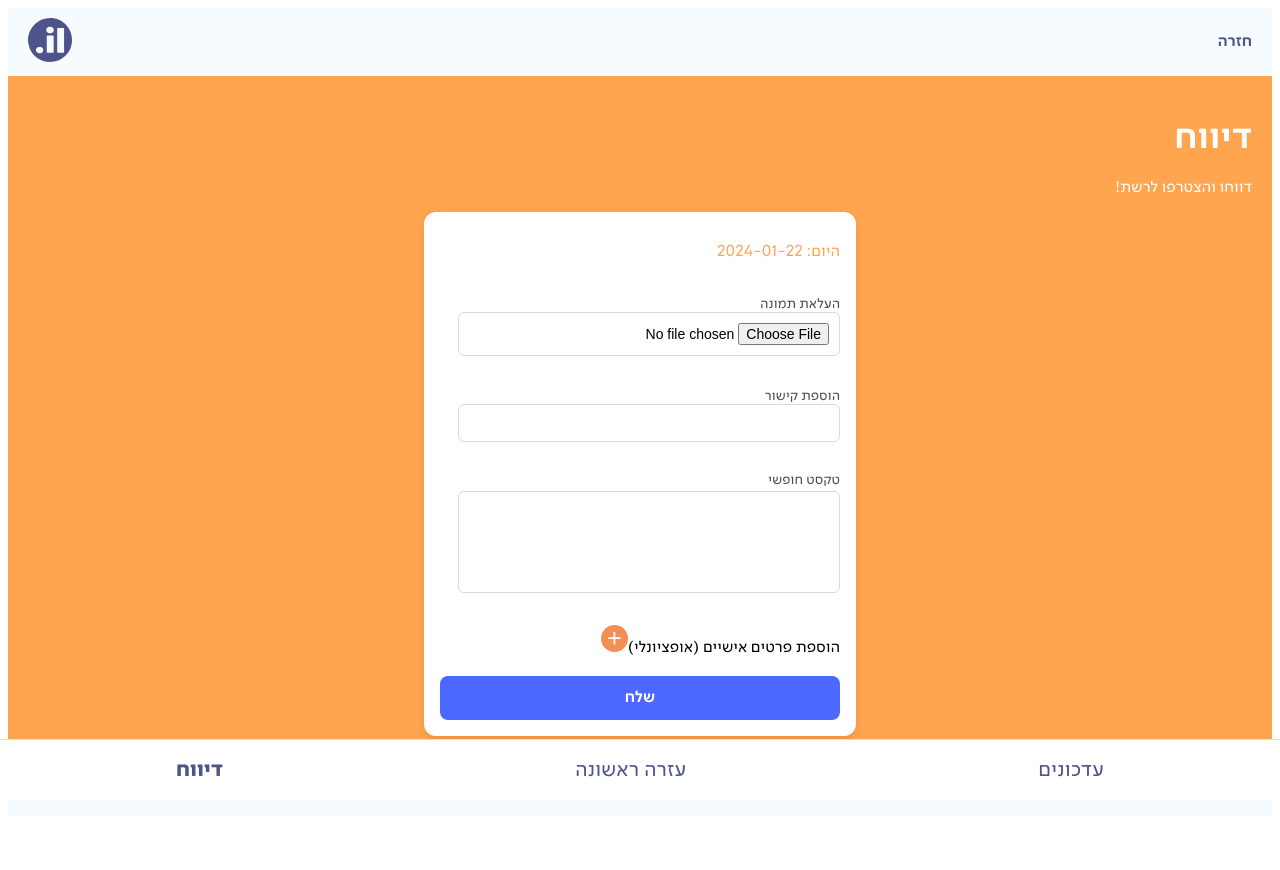
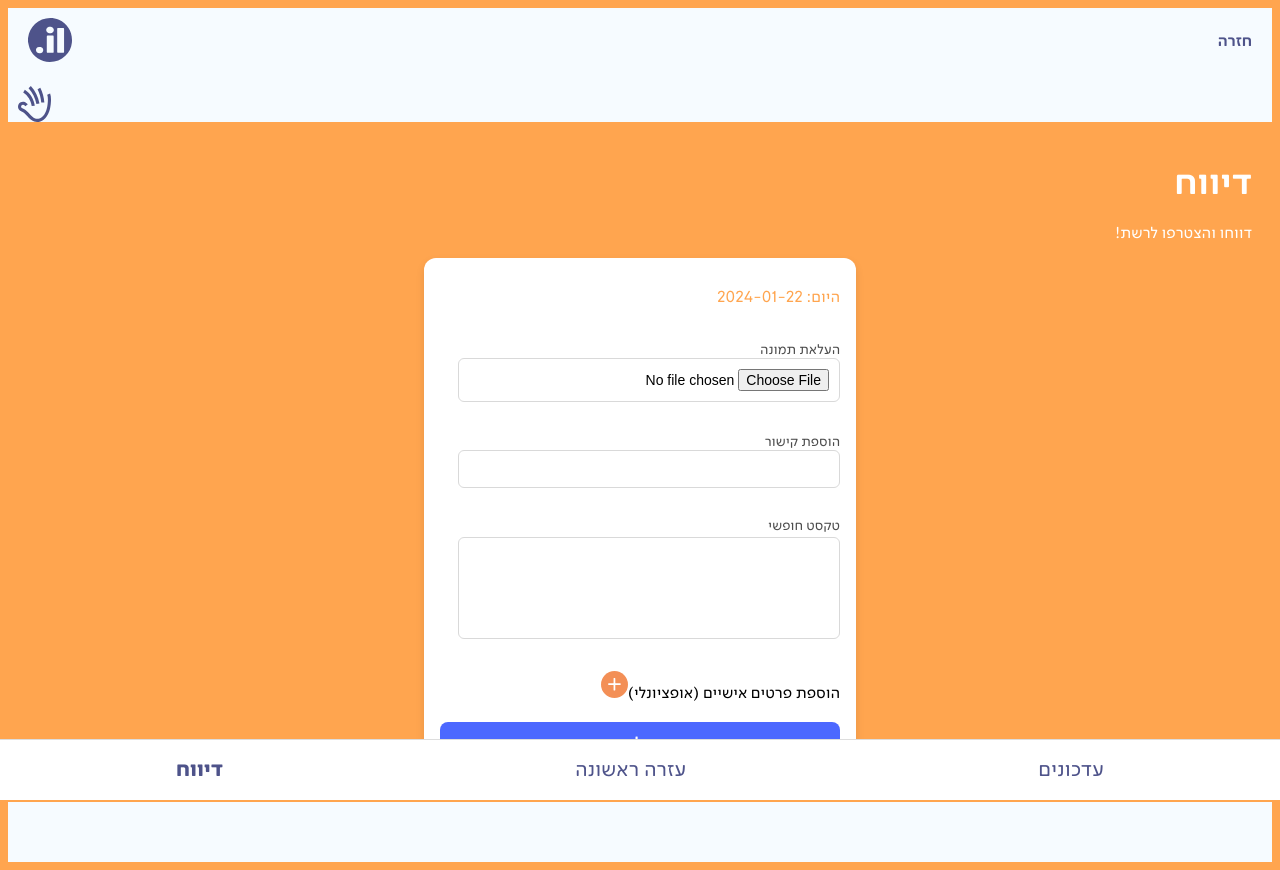
Before and after one commit to lioraVes/Link, a Next.js app: page /report in a window 1280 px wide. Before the commit the page ends 824 px from the top, so only its background shows below. Built offline with nearby package versions, Linux system fonts and the light colour scheme.

Commit message:
add nav to report

```diff
--- a/app/report/page.module.css
+++ b/app/report/page.module.css
@@ -140,3 +140,9 @@
   font-size: 16px;
   color: #ffa54f; /* Subtle color for date */
 }
+
+.svgStyle {
+  display: flex;
+  justify-content: left;
+  padding: 10px 0 0 10px;
+}
--- a/app/report/page.tsx
+++ b/app/report/page.tsx
@@ -1,6 +1,6 @@
 "use client";
 
-import React, { useState, ChangeEvent, SyntheticEvent } from "react";
+import React, { useState, useEffect, ChangeEvent, SyntheticEvent } from "react";
 import styles from "./page.module.css";
 import { postFormData } from "./utils";
 import { ContactFormResponse } from "./types";
@@ -8,6 +8,15 @@ import { ContactFormResponse } from "./types";
 const formHandlerUrl = "/report/api";
 
 export default function ContactForm() {
+  useEffect(() => {
+    document.body.style.backgroundColor = "#ffa54f";
+
+    // Reset the body background color when the component unmounts
+    return () => {
+      document.body.style.backgroundColor = "";
+    };
+  }, []);
+
   const [formData, setFormData] = useState({
     image: null as File | null,
     link: "",
@@ -20,10 +29,14 @@ export default function ContactForm() {
     },
   });
 
-  const [submissionResponse, setSubmissionResponse] = useState<ContactFormResponse | undefined>(undefined);
+  const [submissionResponse, setSubmissionResponse] = useState<
+    ContactFormResponse | undefined
+  >(undefined);
   const [showAdditionalDetails, setShowAdditionalDetails] = useState(false);
 
-  function handleChange(event: ChangeEvent<HTMLInputElement | HTMLTextAreaElement>) {
+  function handleChange(
+    event: ChangeEvent<HTMLInputElement | HTMLTextAreaElement>
+  ) {
     const { name, value, files } = event.target as HTMLInputElement;
 
     if (files) {
@@ -47,12 +60,43 @@ export default function ContactForm() {
 
   return (
     <main>
+      <div className={styles.svgStyle}>
+        <svg
+          width="33"
+          height="36"
+          viewBox="0 0 33 36"
+          fill="none"
+          xmlns="http://www.w3.org/2000/svg"
+        >
+          <g clip-path="url(#clip0_1438_244)">
+            <path
+              d="M19.0576 35.9999C18.0894 35.9999 17.1316 35.8512 16.2204 35.5432C13.316 34.5715 11.2036 32.2777 9.1586 30.0583C7.52258 28.2795 5.97457 26.6016 4.14699 25.6937C3.97097 25.6034 3.78976 25.5237 3.60338 25.4388C2.66111 25.0034 1.48587 24.4671 0.709278 23.2512C-0.34171 21.6158 -0.207101 19.1627 1.01992 17.5485C2.13821 16.0777 3.97614 15.3768 5.81408 15.7167C7.27407 15.9875 8.69265 16.9167 9.81612 18.3237L7.40868 20.3361C6.75634 19.5131 5.99011 18.9875 5.26011 18.8494C4.57153 18.722 3.86742 18.9768 3.46877 19.5025C3.05976 20.0441 2.98211 20.9945 3.3031 21.499C3.58267 21.9397 4.18323 22.2105 4.87181 22.5291C5.08408 22.6246 5.29635 22.7255 5.50344 22.8264C7.84357 23.9945 9.6608 25.9645 11.4159 27.8706C13.2745 29.8883 15.0296 31.7945 17.1834 32.5167C19.2491 33.2069 21.698 32.6866 23.7327 31.1255C25.6586 29.6494 27.2221 27.3184 28.2576 24.3822C29.1274 21.9291 29.6399 19.0034 29.8367 15.4512C29.9506 13.3114 29.9713 10.8317 29.205 8.68658L32.1199 7.59277C33.0777 10.2795 33.0725 13.168 32.9379 15.6317C32.7256 19.5025 32.1509 22.7202 31.1776 25.4706C29.935 28.991 28.0039 31.8264 25.5913 33.6795C23.6084 35.2034 21.2993 35.9999 19.0576 35.9999Z"
+              fill="#4E538A"
+            />
+            <path
+              d="M13.6991 20.0762C12.995 14.5169 9.81612 9.40889 5.19281 6.4142L6.84954 3.72217C12.2443 7.21597 15.9564 13.1788 16.7796 19.6673L13.6991 20.0762Z"
+              fill="#4E538A"
+            />
+            <path
+              d="M18.4104 18.0106C17.2714 12.085 14.5585 6.6 10.5616 2.16106L12.8448 0C17.23 4.87434 20.2069 10.8903 21.4546 17.3947L18.4052 18.0106H18.4104Z"
+              fill="#4E538A"
+            />
+            <path
+              d="M23.2356 16.6248C22.9353 11.9734 21.6669 7.33273 19.5598 3.20706L22.3141 1.73096C24.618 6.24954 26.0106 11.3256 26.3368 16.4124L23.2356 16.6248Z"
+              fill="#4E538A"
+            />
+          </g>
+          <defs>
+            <clipPath id="clip0_1438_244">
+              <rect width="33" height="36" fill="white" />
+            </clipPath>
+          </defs>
+        </svg>
+      </div>
       <div className={styles.container}>
         <div className={styles.reportHeader}>
           <h1 className={styles.reportPageTitle}>דיווח</h1>
-          <p className={styles.reportPageSubtitle}>
-            דווחו והצטרפו לרשת!
-          </p>
+          <p className={styles.reportPageSubtitle}>דווחו והצטרפו לרשת!</p>
         </div>
 
         {submissionResponse ? (
@@ -165,15 +209,25 @@ export default function ContactForm() {
             </div>
 
             <div className={styles.formGroup}>
-            <a className={styles.newsLink} onClick={() => setShowAdditionalDetails(true)}>
-            הוספת פרטים אישיים (אופציונלי)
-            <svg width="27" height="27" viewBox="0 0 27 27" fill="none" xmlns="http://www.w3.org/2000/svg">
-<circle cx="13.5" cy="13.5" r="13.5" fill="#F38F56"/>
-<path d="M13.1232 19.424C13.0272 19.424 12.9552 19.376 12.8592 19.376C12.6912 19.328 12.5712 19.232 12.5712 18.968V14.36C12.5712 14.264 12.5232 14.192 12.4512 14.144C12.4032 14.12 12.3552 14.072 12.2832 14.072H7.72319C7.43519 14.072 7.31519 13.952 7.26719 13.784C7.26719 13.688 7.21919 13.616 7.21919 13.52V12.824C7.31519 12.464 7.48319 12.344 7.79519 12.344H12.1632C12.4032 12.296 12.4752 12.224 12.5472 12.056C12.5712 12.008 12.5712 11.96 12.5712 11.912V7.496C12.5712 7.208 12.6912 7.088 12.8592 7.04C12.9552 7.04 13.0272 6.992 13.1232 6.992H13.8192C14.1792 7.088 14.2992 7.256 14.2992 7.568V12.056C14.2992 12.128 14.3472 12.2 14.3952 12.248C14.4432 12.32 14.4912 12.344 14.5872 12.344H19.1232C19.4352 12.344 19.5552 12.416 19.6512 12.776V13.52C19.6512 13.616 19.6032 13.688 19.6032 13.784C19.5552 13.952 19.4592 14.072 19.1952 14.072H14.7072C14.4672 14.12 14.3952 14.192 14.3232 14.36C14.2992 14.408 14.2992 14.456 14.2992 14.504V18.896C14.2992 19.208 14.2272 19.328 13.8672 19.424H13.1232Z" fill="white"/>
-</svg>
-
-            </a>
-
+              <a
+                className={styles.newsLink}
+                onClick={() => setShowAdditionalDetails(true)}
+              >
+                הוספת פרטים אישיים (אופציונלי)
+                <svg
+                  width="27"
+                  height="27"
+                  viewBox="0 0 27 27"
+                  fill="none"
+                  xmlns="http://www.w3.org/2000/svg"
+                >
+                  <circle cx="13.5" cy="13.5" r="13.5" fill="#F38F56" />
+                  <path
+                    d="M13.1232 19.424C13.0272 19.424 12.9552 19.376 12.8592 19.376C12.6912 19.328 12.5712 19.232 12.5712 18.968V14.36C12.5712 14.264 12.5232 14.192 12.4512 14.144C12.4032 14.12 12.3552 14.072 12.2832 14.072H7.72319C7.43519 14.072 7.31519 13.952 7.26719 13.784C7.26719 13.688 7.21919 13.616 7.21919 13.52V12.824C7.31519 12.464 7.48319 12.344 7.79519 12.344H12.1632C12.4032 12.296 12.4752 12.224 12.5472 12.056C12.5712 12.008 12.5712 11.96 12.5712 11.912V7.496C12.5712 7.208 12.6912 7.088 12.8592 7.04C12.9552 7.04 13.0272 6.992 13.1232 6.992H13.8192C14.1792 7.088 14.2992 7.256 14.2992 7.568V12.056C14.2992 12.128 14.3472 12.2 14.3952 12.248C14.4432 12.32 14.4912 12.344 14.5872 12.344H19.1232C19.4352 12.344 19.5552 12.416 19.6512 12.776V13.52C19.6512 13.616 19.6032 13.688 19.6032 13.784C19.5552 13.952 19.4592 14.072 19.1952 14.072H14.7072C14.4672 14.12 14.3952 14.192 14.3232 14.36C14.2992 14.408 14.2992 14.456 14.2992 14.504V18.896C14.2992 19.208 14.2272 19.328 13.8672 19.424H13.1232Z"
+                    fill="white"
+                  />
+                </svg>
+              </a>
             </div>
 
             <button type="submit" className={styles.submitButton}>
```
